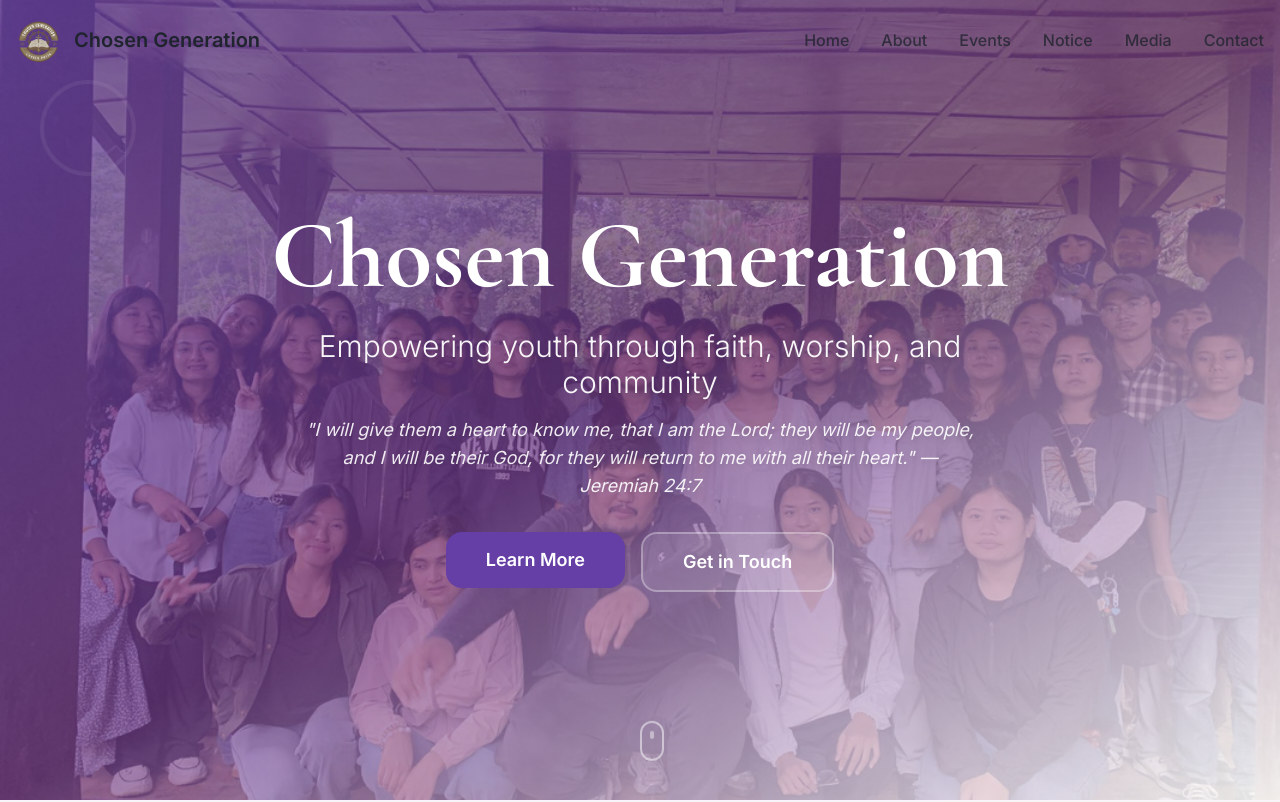
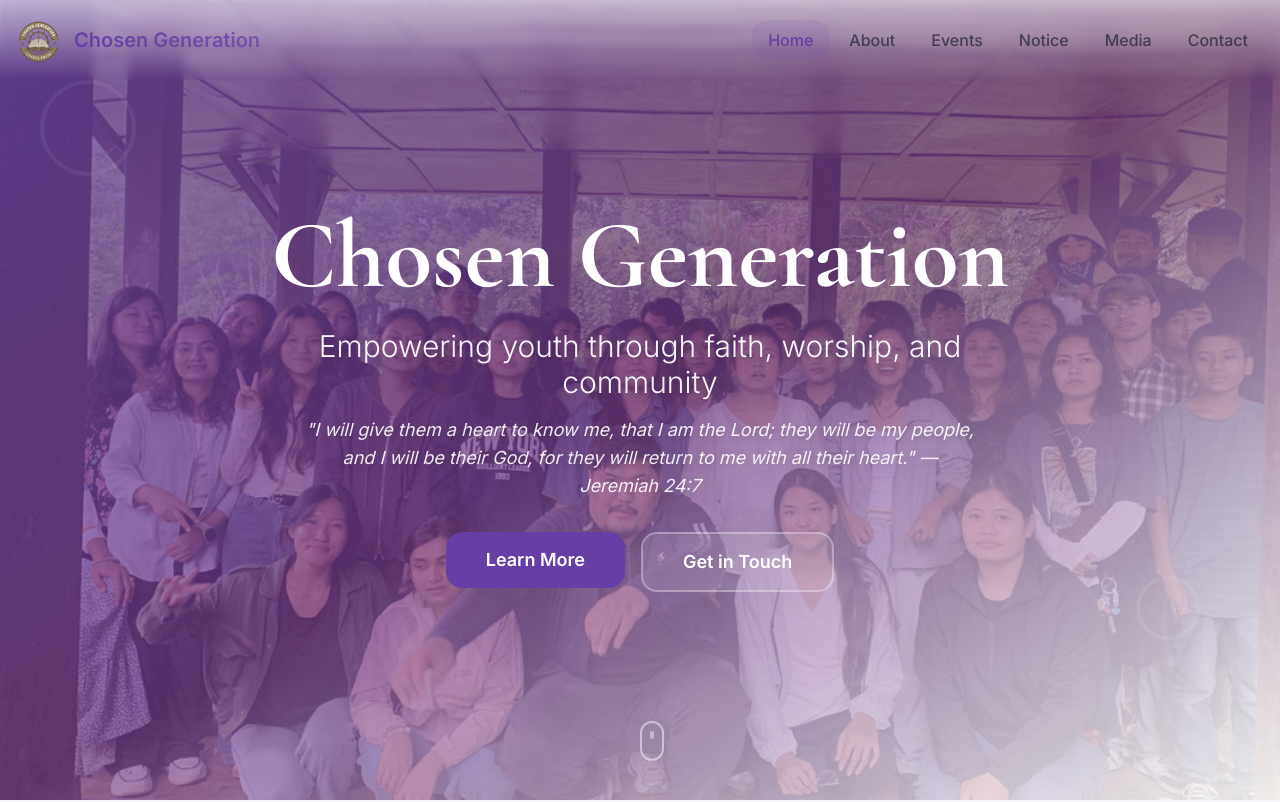
Before and after one commit to Joyal011/fetch-continue-flow, a React (Vite) app: page / in a window 1280 px wide. Shown: the top 802 px of the page. Built offline with nearby package versions, Linux system fonts and the light colour scheme; the HTML template or start-up script is replaced by a standard one.

Commit message:
Refactor navigation bar

```diff
--- a/src/components/Navigation.tsx
+++ b/src/components/Navigation.tsx
@@ -1,9 +1,12 @@
 import { useState, useEffect } from "react";
-import { Link } from "react-router-dom";
+import { Link, useLocation } from "react-router-dom";
+import { Menu, X } from "lucide-react";
 import logo from "@/assets/jjoel-logo.png";
 
 const Navigation = () => {
   const [isScrolled, setIsScrolled] = useState(false);
+  const [isMobileMenuOpen, setIsMobileMenuOpen] = useState(false);
+  const location = useLocation();
 
   useEffect(() => {
     const handleScroll = () => {
@@ -13,21 +16,27 @@ const Navigation = () => {
     return () => window.removeEventListener("scroll", handleScroll);
   }, []);
 
+  useEffect(() => {
+    setIsMobileMenuOpen(false);
+  }, [location]);
+
   const menuItems = [
-    { label: "Home", path: "/", type: "link" },
-    { label: "About", path: "/about", type: "link" },
-    { label: "Events", path: "/events", type: "link" },
-    { label: "Notice", path: "/notice", type: "link" },
-    { label: "Media", path: "/media", type: "link" },
-    { label: "Contact", path: "/contact", type: "link" }
+    { label: "Home", path: "/" },
+    { label: "About", path: "/about" },
+    { label: "Events", path: "/events" },
+    { label: "Notice", path: "/notice" },
+    { label: "Media", path: "/media" },
+    { label: "Contact", path: "/contact" }
   ];
+
+  const isActive = (path: string) => location.pathname === path;
 
   return (
     <nav
-      className={`fixed top-0 left-0 right-0 z-50 transition-all duration-300 ${
+      className={`fixed top-0 left-0 right-0 z-50 transition-all duration-500 ${
         isScrolled
-          ? "bg-background/95 backdrop-blur-sm shadow-md"
-          : "bg-transparent"
+          ? "bg-background/80 backdrop-blur-xl shadow-lg border-b border-primary/10"
+          : "bg-gradient-to-b from-background/60 to-transparent backdrop-blur-sm"
       }`}
     >
       <div className="container mx-auto px-4">
@@ -35,61 +44,74 @@ const Navigation = () => {
           {/* Logo */}
           <Link
             to="/"
-            className="flex items-center gap-3 hover:opacity-80 transition-opacity"
+            className="flex items-center gap-3 group transition-all duration-300 hover:scale-105"
           >
-            <img src={logo} alt="Chosen Generation Logo" className="h-12 w-auto" />
-            <span className="text-xl font-bold text-foreground hidden sm:block">
+            <img
+              src={logo}
+              alt="Chosen Generation Logo"
+              className="h-12 w-auto transition-transform duration-300 group-hover:rotate-6"
+            />
+            <span className="text-xl font-bold bg-gradient-to-r from-primary to-primary/70 bg-clip-text text-transparent hidden sm:block">
               Chosen Generation
             </span>
           </Link>
 
-          {/* Menu Items */}
-          <div className="hidden md:flex items-center gap-8">
+          {/* Desktop Menu Items */}
+          <div className="hidden md:flex items-center gap-1">
             {menuItems.map((item) => (
               <Link
                 key={item.path}
                 to={item.path}
-                className="text-foreground/80 hover:text-primary transition-colors duration-300 font-medium"
+                className={`relative px-4 py-2 rounded-lg font-medium transition-all duration-300 group ${
+                  isActive(item.path)
+                    ? "text-primary"
+                    : "text-foreground/70 hover:text-primary"
+                }`}
               >
-                {item.label}
+                <span className="relative z-10">{item.label}</span>
+                {isActive(item.path) && (
+                  <span className="absolute inset-0 bg-primary/10 rounded-lg animate-fade-in" />
+                )}
+                <span className="absolute inset-0 bg-primary/5 rounded-lg scale-0 group-hover:scale-100 transition-transform duration-300" />
               </Link>
             ))}
           </div>
 
           {/* Mobile Menu Button */}
           <button
-            className="md:hidden text-foreground"
-            onClick={() => {
-              const menu = document.getElementById("mobile-menu");
-              menu?.classList.toggle("hidden");
-            }}
+            className="md:hidden text-foreground p-2 hover:bg-primary/10 rounded-lg transition-all duration-300"
+            onClick={() => setIsMobileMenuOpen(!isMobileMenuOpen)}
+            aria-label="Toggle menu"
           >
-            <svg
-              className="w-6 h-6"
-              fill="none"
-              strokeLinecap="round"
-              strokeLinejoin="round"
-              strokeWidth="2"
-              viewBox="0 0 24 24"
-              stroke="currentColor"
-            >
-              <path d="M4 6h16M4 12h16M4 18h16"></path>
-            </svg>
+            {isMobileMenuOpen ? (
+              <X className="w-6 h-6" />
+            ) : (
+              <Menu className="w-6 h-6" />
+            )}
           </button>
         </div>
 
         {/* Mobile Menu */}
-        <div id="mobile-menu" className="hidden md:hidden pb-4">
+        <div
+          className={`md:hidden overflow-hidden transition-all duration-300 ${
+            isMobileMenuOpen ? "max-h-96 pb-4" : "max-h-0"
+          }`}
+        >
+          <div className="flex flex-col gap-2 pt-2">
             {menuItems.map((item) => (
               <Link
                 key={item.path}
                 to={item.path}
-              onClick={() => document.getElementById("mobile-menu")?.classList.add("hidden")}
-              className="block w-full text-left py-2 text-foreground/80 hover:text-primary transition-colors"
+                className={`px-4 py-3 rounded-lg font-medium transition-all duration-300 ${
+                  isActive(item.path)
+                    ? "bg-primary/10 text-primary"
+                    : "text-foreground/70 hover:bg-primary/5 hover:text-primary"
+                }`}
               >
                 {item.label}
               </Link>
             ))}
+          </div>
         </div>
       </div>
     </nav>
```
Lines whose indentation alone changed are shown as unchanged.
